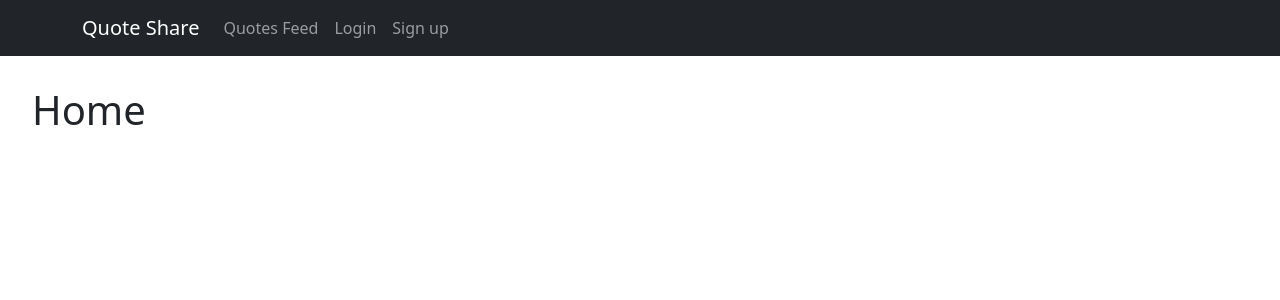
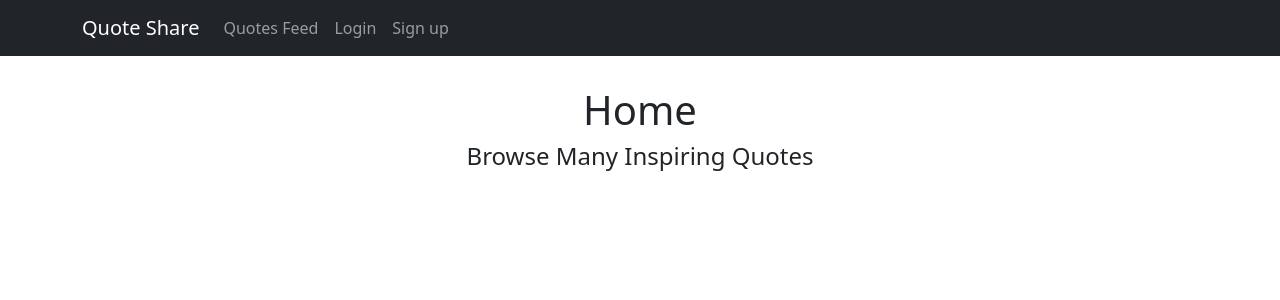
Before and after one commit to Amer-N-Sulaiman/quoteshare_frontend, a Next.js app: page / in a window 1280 px wide. Shown: the top 300 px of the page. Built offline with nearby package versions, Linux system fonts and the light colour scheme.

Commit message:
Added Some Text To Home Page

```diff
--- a/pages/index.js
+++ b/pages/index.js
@@ -11,7 +11,9 @@ export default function Home() {
         <link rel="icon" href="/favicon.ico" />
       </Head>
 
-      <h1>Home</h1>
+      <h1 style={{textAlign: 'center'}}>Home</h1>
+
+      <h4 style={{textAlign: 'center'}}>Browse Many Inspiring Quotes</h4>
     </div>
   )
 }
```
